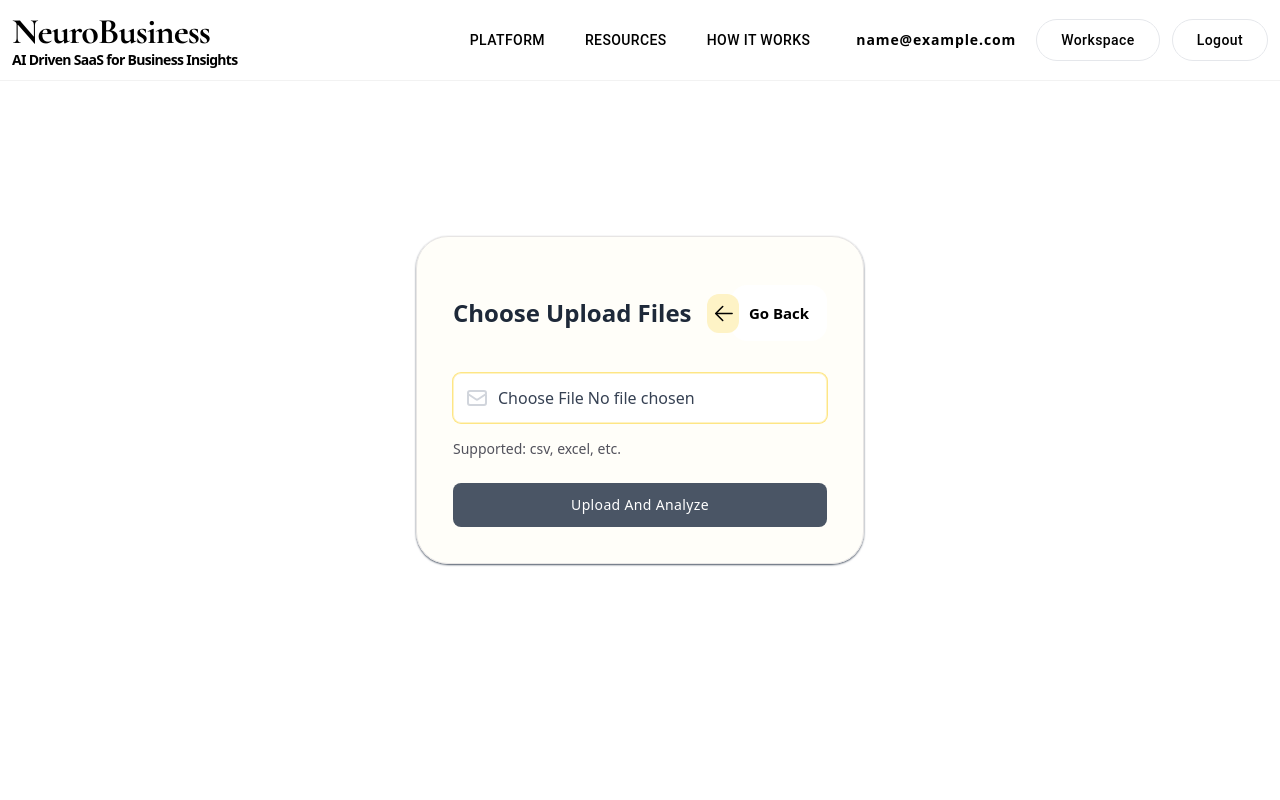
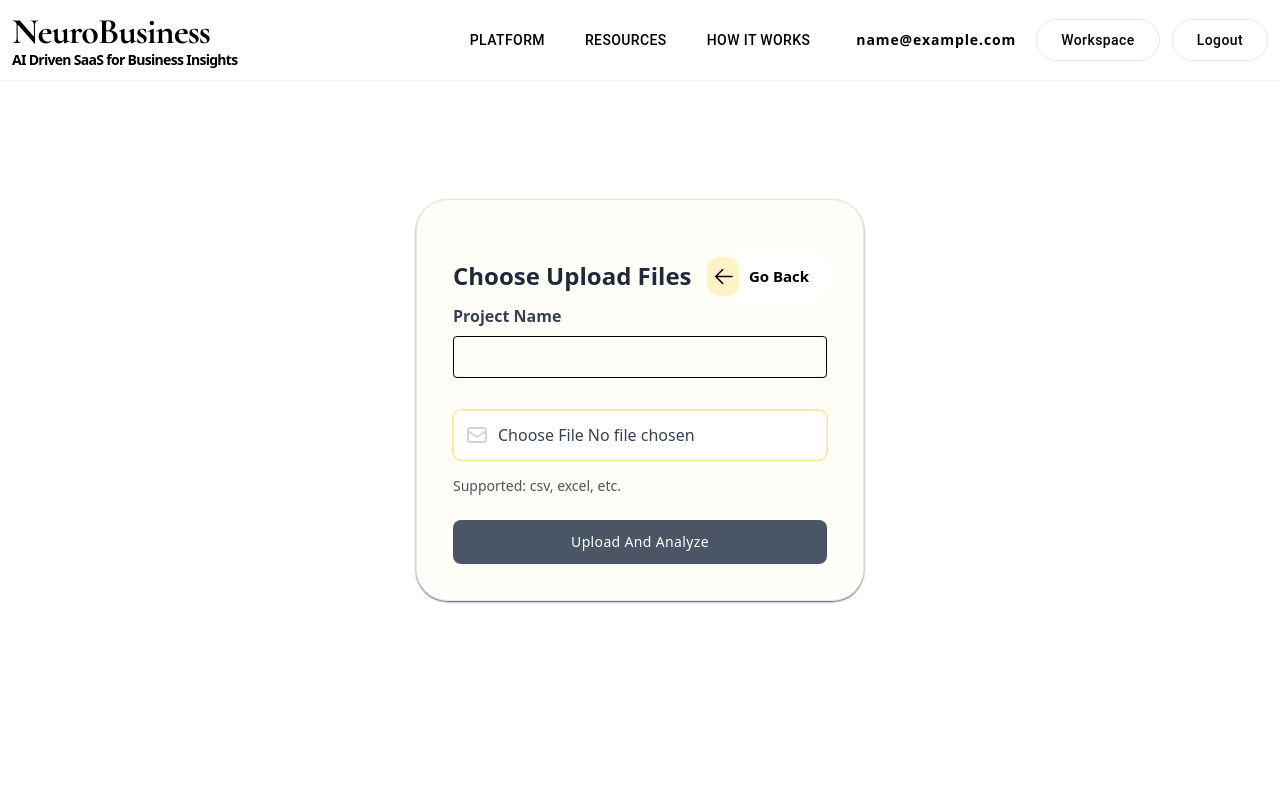
Before and after one commit to Kartik-369/Neuro_Business, a React (Vite) app in the folder frontend/: page /upload in a window 1280 px wide. Shown: the top 800 px of the page. Built offline with nearby package versions, Linux system fonts and the light colour scheme; sample sign-in values are in the browser's storage; a web font is replaced by a local one.

Commit message:
Added Project name

```diff
--- a/frontend/src/Pages/Upload.jsx
+++ b/frontend/src/Pages/Upload.jsx
@@ -1,8 +1,9 @@
 import { useEffect, useState } from "react";
-import { Link, useNavigate } from "react-router-dom";
+import {useNavigate } from "react-router-dom";
 
 function Upload() {
   const navigate = useNavigate();
+  const [projectName, setProjectName] = useState("");
   const [file,setFile]=useState(null)
 
   useEffect(() => {
@@ -32,9 +33,13 @@ function Upload() {
     }
     const formData = new FormData();
     formData.append("file", file);
+    formData.append("project_name", projectName)
     try {
       const response = await fetch("http://127.0.0.1:8000/predict", {
         method: "POST",
+        headers: {
+          Authorization: `Bearer ${token}`,
+        },
         body: formData,
       });
       const data = await response.json();
@@ -64,8 +69,7 @@ function Upload() {
                 Choose Upload Files
               </h1>
               <div className="flex justify-center items-center text-2xl">
-                <Link to="/">
-                  <button
+                  <button onClick={()=>navigate(-1)}
                     className="bg-white text-center w-24 rounded-2xl h-14 relative text-black text-[15px] font-semibold group"
                     type="button"
                   >
@@ -88,10 +92,16 @@ function Upload() {
                       </svg>
                     </div>
                   </button>
-                </Link>
               </div>
             </div>
-
+            <label className="block mb-2 font-semibold text-gray-700">Project Name</label>
+            <input
+            required
+              type="text"
+              className="mb-6 block w-full border p-2 rounded focus:outline-none focus:ring-2 focus:ring-blue-400"
+              value={projectName}
+              onChange={(e) => setProjectName(e.target.value)}
+            />
             <div className="relative flex items-center mt-8">
               <span className="absolute">
                 <svg
```
